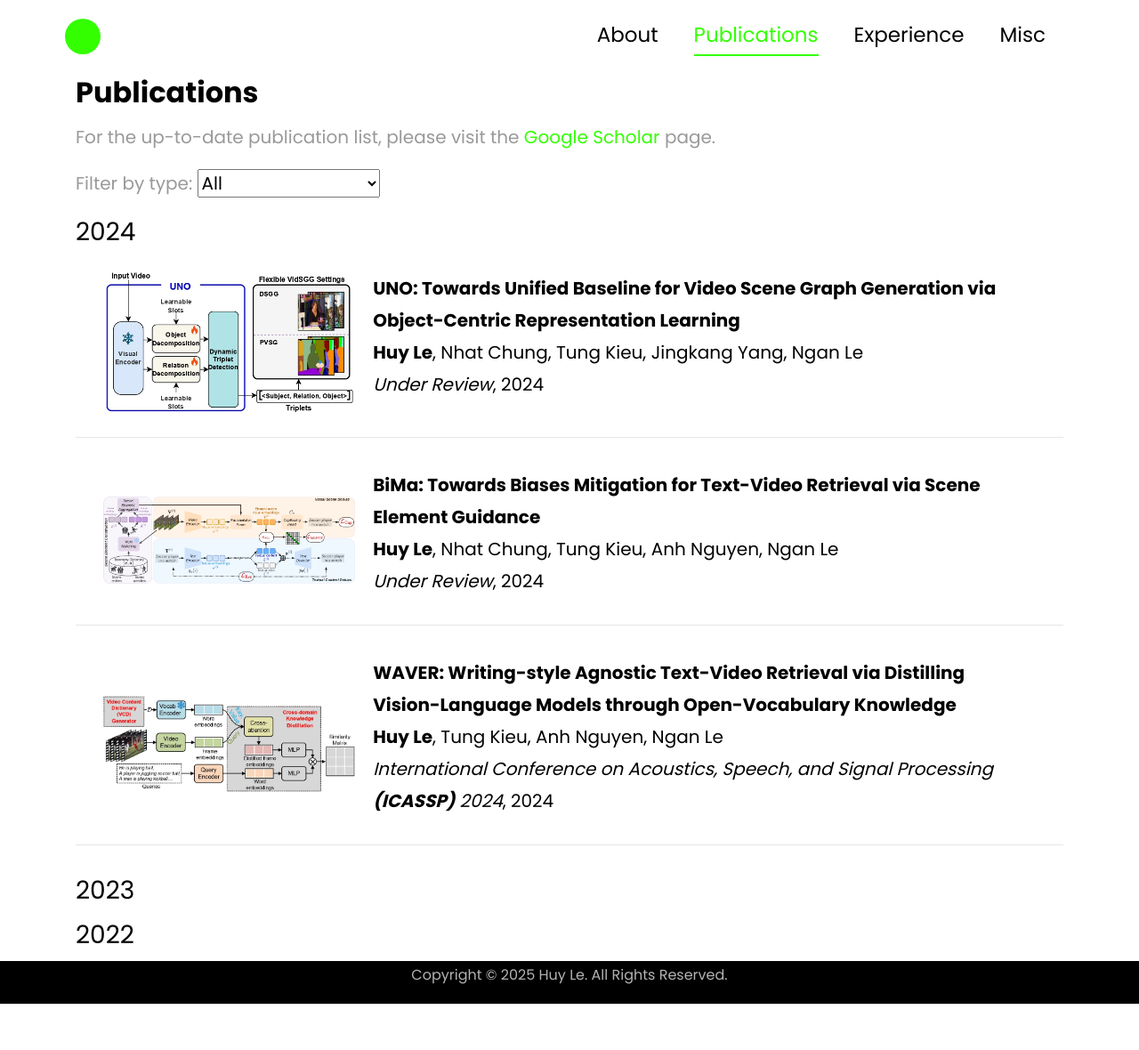
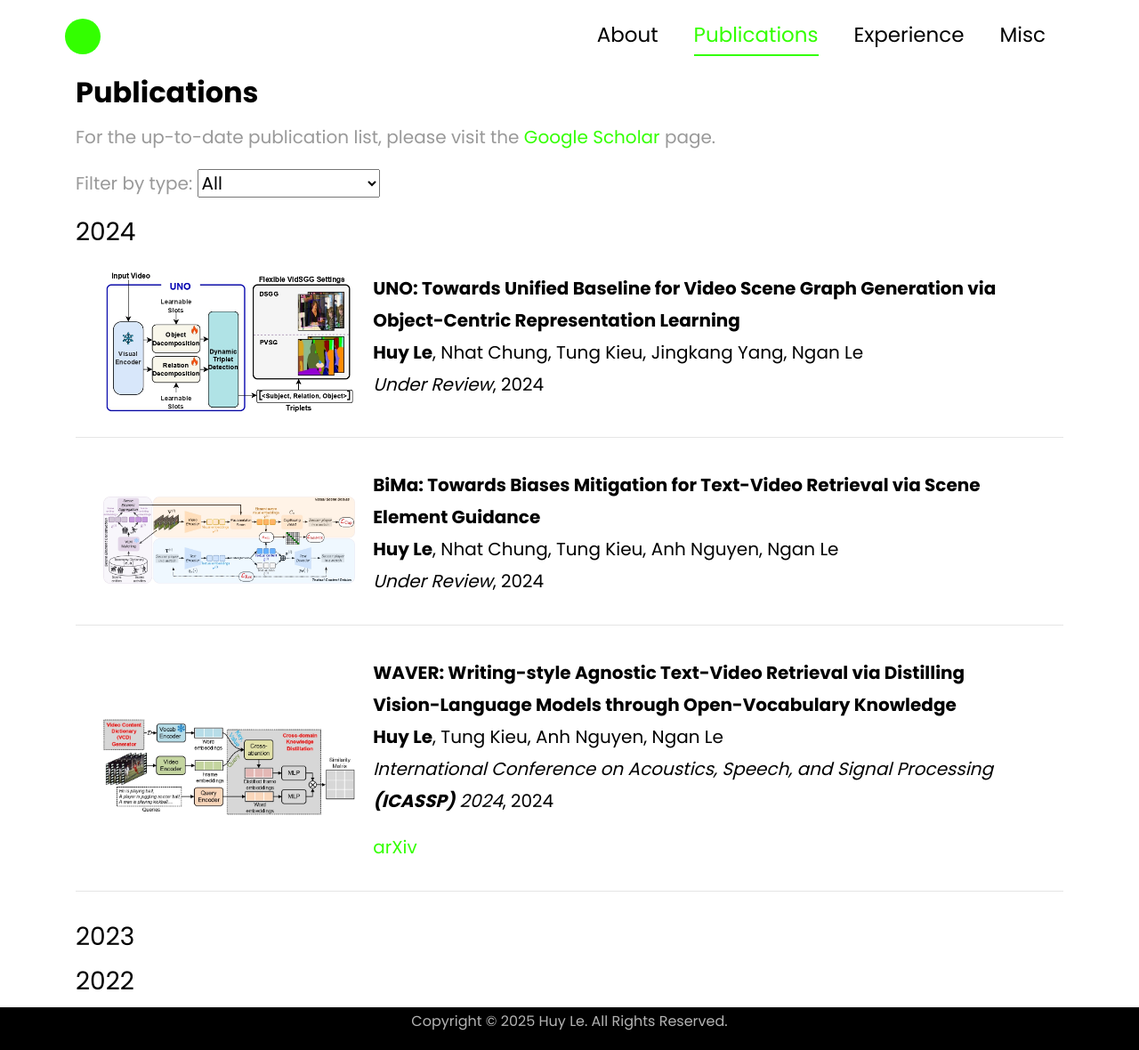
Before and after one commit to lehuy1611/lehuy1611.github.io, a Jekyll site: the page built from publication.html, in a window 1280 px wide. Shown: the whole page at 89% size. Built offline with Jekyll 4.4.1, drawn with Linux system fonts in a browser that asks for light colours; before the commit the page ends 1128 px from its top, so only the background shows below that.

Commit message:
update web layout

```diff
--- a/_includes/archive-single.html
+++ b/_includes/archive-single.html
@@ -40,7 +40,11 @@
                 <a href="{{ post.github }}" style="color: black;"> <i class="fab fa-fw fa-github" aria-hidden="true"></i></a>
               {% endif %}
               {% if post.arxiv %}
-              <a href="{{ post.arxiv }}" style="color: black;"> <i class="fab fa-fw fa-github" aria-hidden="true"></i></a>
+              <a class="external-link button is-small is-ghost" href="https://arxiv.org/abs/{{ post.arxiv }}">
+                <span class="icon"><i class="ai ai-arxiv"></i></span>
+                <span>arXiv</span>
+              </a>
+              <!-- <a href="{{ post.arxiv }}" style="color: black;"> <i class="fab fa-fw fa-github" aria-hidden="true"></i></a> -->
               {% endif %}
               {% if post.page %}
               <a href="{{ post.page }}" style="color: black;"> <i class="fab fa-fw fa-github" aria-hidden="true"></i></a>
```
